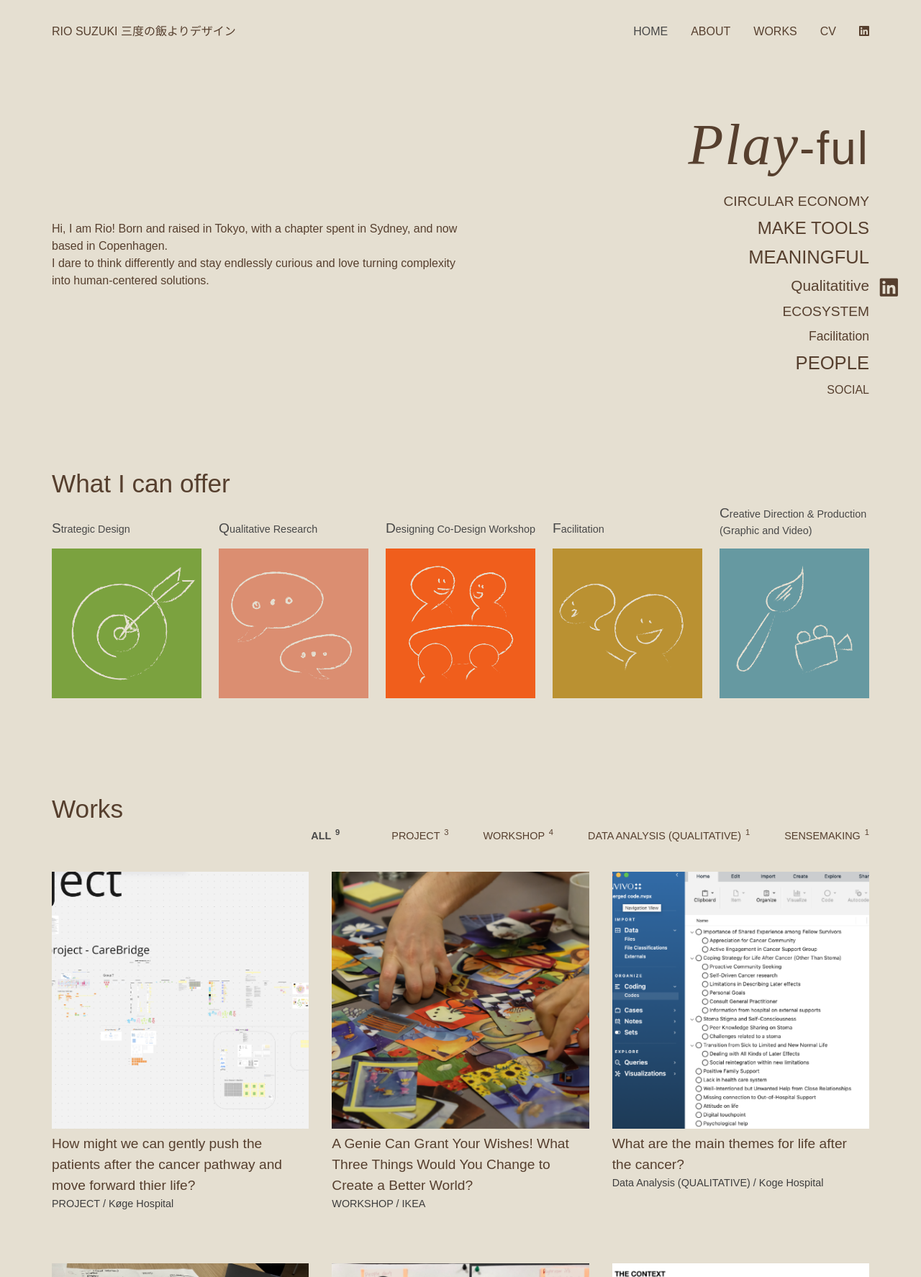
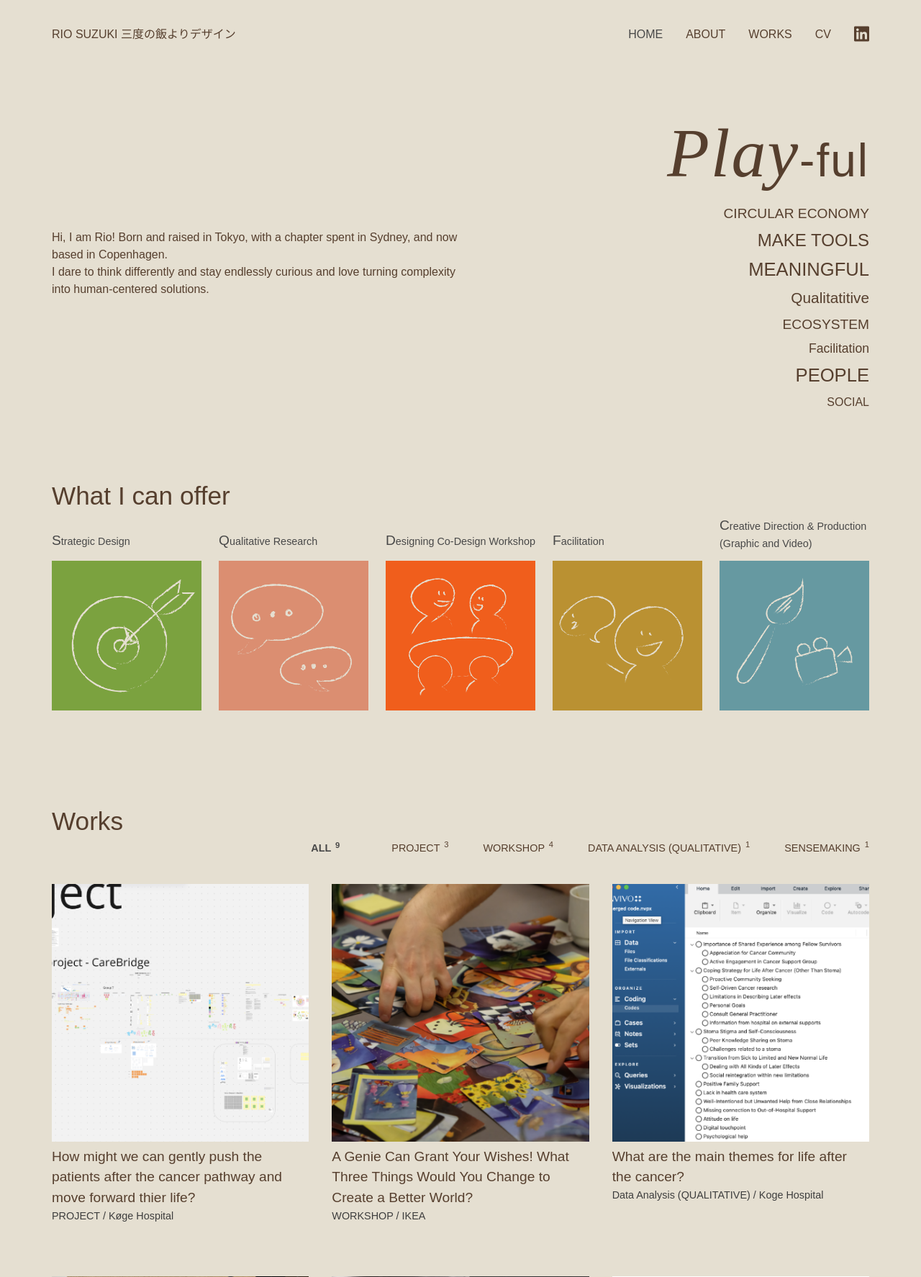
Before and after one commit to rinkun555/portfolio, a PHP site: page /index.html in a window 1280 px wide. Shown: the top 1774 px of the page at 72% size. Run offline with PHP 8.4, Linux system fonts and the light colour scheme; some web fonts are replaced.

Commit message:
before hobby part

```diff
--- a/index.html
+++ b/index.html
@@ -16,11 +16,6 @@
     <link rel="stylesheet" href="https://cdnjs.cloudflare.com/ajax/libs/font-awesome/6.4.0/css/all.min.css">
 </head>
 <body>
-    <div class="social-icons">
-        <a href="https://www.linkedin.com/in/rio-suzuki-jp/" target="_blank" rel="noopener noreferrer" aria-label="LinkedIn Profile">
-            <i class="fab fa-linkedin"></i>
-        </a>
-    </div>
 
     <div class="container">
         <nav class="top-nav">
--- a/styles.css
+++ b/styles.css
@@ -269,10 +269,10 @@ h3 {
 		position: sticky;
 		top: 0;
 		z-index: 1000;
-		-webkit-transition: opacity 0.3s ease, padding 0.3s ease, -webkit-transform 0.3s ease;
-		transition: opacity 0.3s ease, padding 0.3s ease, -webkit-transform 0.3s ease;
-		transition: transform 0.3s ease, opacity 0.3s ease, padding 0.3s ease;
-		transition: transform 0.3s ease, opacity 0.3s ease, padding 0.3s ease, -webkit-transform 0.3s ease;
+		-webkit-transition: opacity 0.8s ease, padding 0.8s ease, -webkit-transform 0.8s ease;
+		transition: opacity 0.8s ease, padding 0.8s ease, -webkit-transform 0.8s ease;
+		transition: transform 0.8s ease, opacity 0.8s ease, padding 0.8s ease;
+		transition: transform 0.8s ease, opacity 0.8s ease, padding 0.8s ease, -webkit-transform 0.8s ease;
 }
 .top-nav.hidden {
 		-webkit-transform: translateY(-100%);
@@ -310,6 +310,10 @@ h3 {
 				        flex-direction: column;
 				gap: 1.5rem;
 		}
+}
+.top-nav ul .fab {
+		font-size: 1.5rem;
+		padding-top: 0.2rem;
 }
 .top-nav .name-section {
 		display: -webkit-box;
@@ -467,7 +471,7 @@ h3 {
 		font-family: "cormorant-garamond", serif;
 		font-weight: 500;
 		font-style: italic;
-		font-size: 5rem;
+		font-size: 6rem;
 }
 
 /* 個別のキーワードスタイル */
@@ -857,10 +861,6 @@ footer {
 		color: #563F2E;
 		-webkit-transform: scale(1.1);
 		        transform: scale(1.1);
-}
-.social-icons .fab {
-		color: #563F2E;
-		font-size: 1.5em;
 }
 
 /* Project detail page */
--- a/styles.scss
+++ b/styles.scss
@@ -272,7 +272,7 @@ h3 {
   position: sticky;
   top: 0;
   z-index: 1000;
-  transition: transform 0.3s ease, opacity 0.3s ease, padding 0.3s ease;
+  transition: transform 0.8s ease, opacity 0.8s ease, padding 0.8s ease;
 
   &.hidden {
     transform: translateY(-100%);
@@ -292,6 +292,11 @@ h3 {
     @include responsive(tablet) {
       flex-direction: column;
       gap: 1.5rem;
+    }
+
+    .fab{
+      font-size: 1.5rem;
+      padding-top: 0.2rem;
     }
   }
 
@@ -386,7 +391,7 @@ h3 {
     font-family: "cormorant-garamond", serif;
     font-weight: 500;
     font-style: italic;
-    font-size: 5rem;
+    font-size: 6rem;
   }
 }
 
@@ -648,10 +653,7 @@ footer {
     }
   }
 
-  .fab {
-    color: $primary-color;
-    font-size: 1.5em;
-  }
+
 }
 
 /* Project detail page */
```
